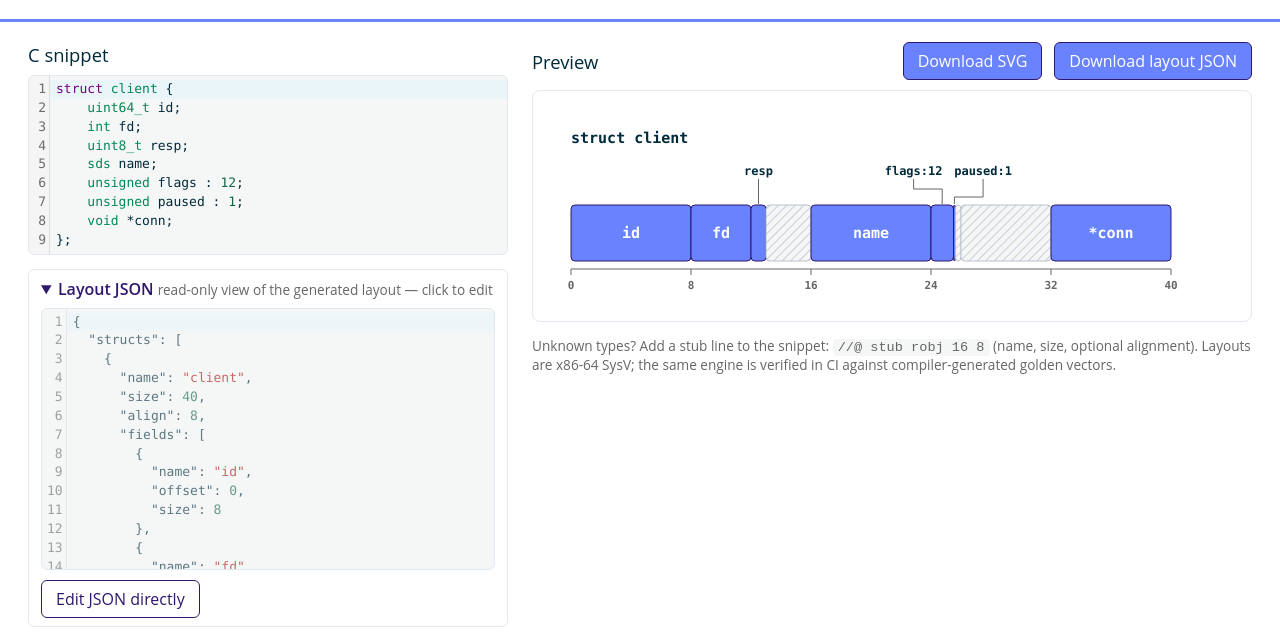
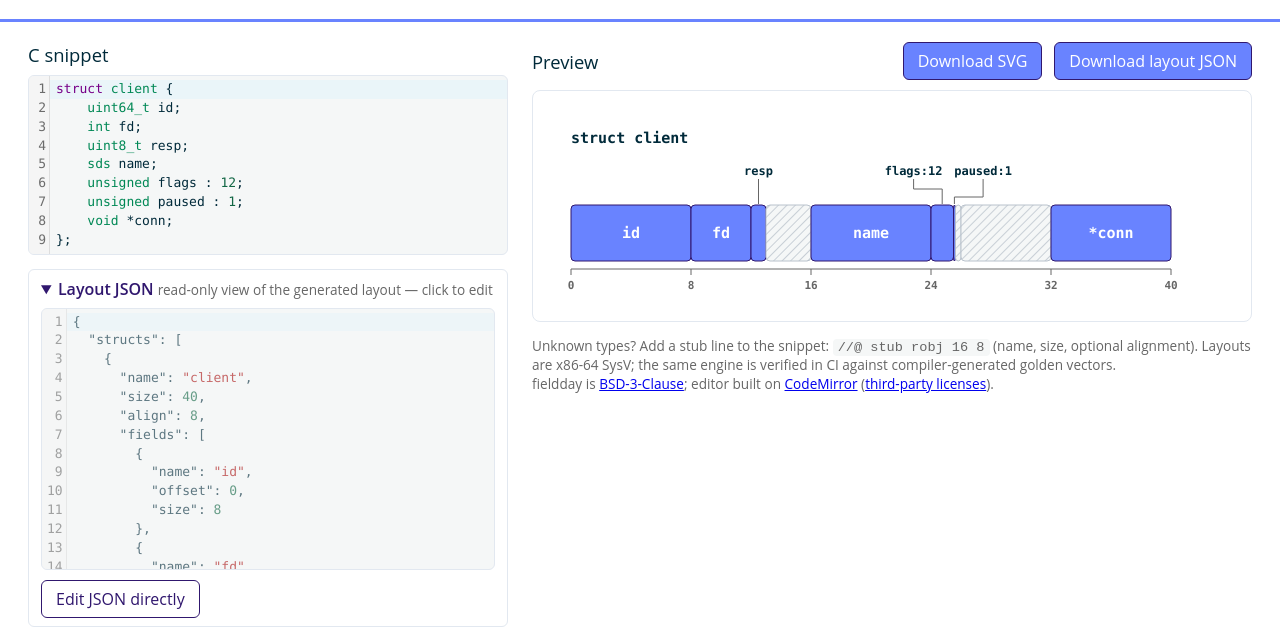
Before and after one commit to valkey-rainfall/fieldday, a website with bundled scripts: page docs/index.html in a window 1280 px wide. Shown: the part 94-732 px from the top of the page. Built offline with nearby package versions, Linux system fonts and the light colour scheme.

Commit message:
Link LICENSE and third-party notices from the page footer
Signed-off-by: Rain Valentine <rsg000@gmail.com>

```diff
--- a/docs/index.html
+++ b/docs/index.html
@@ -98,7 +98,10 @@
     <p class="footnote">Unknown types? Add a stub line to the snippet:
       <code>//@ stub robj 16 8</code> (name, size, optional alignment).
       Layouts are x86-64 SysV; the same engine is verified in CI against
-      compiler-generated golden vectors.</p>
+      compiler-generated golden vectors.<br>
+      fieldday is <a href="https://github.com/valkey-rainfall/fieldday/blob/main/LICENSE">BSD-3-Clause</a>;
+      editor built on <a href="https://codemirror.net/">CodeMirror</a>
+      (<a href="vendor/LICENSES.txt">third-party licenses</a>).</p>
   </section>
 </main>
 
```
